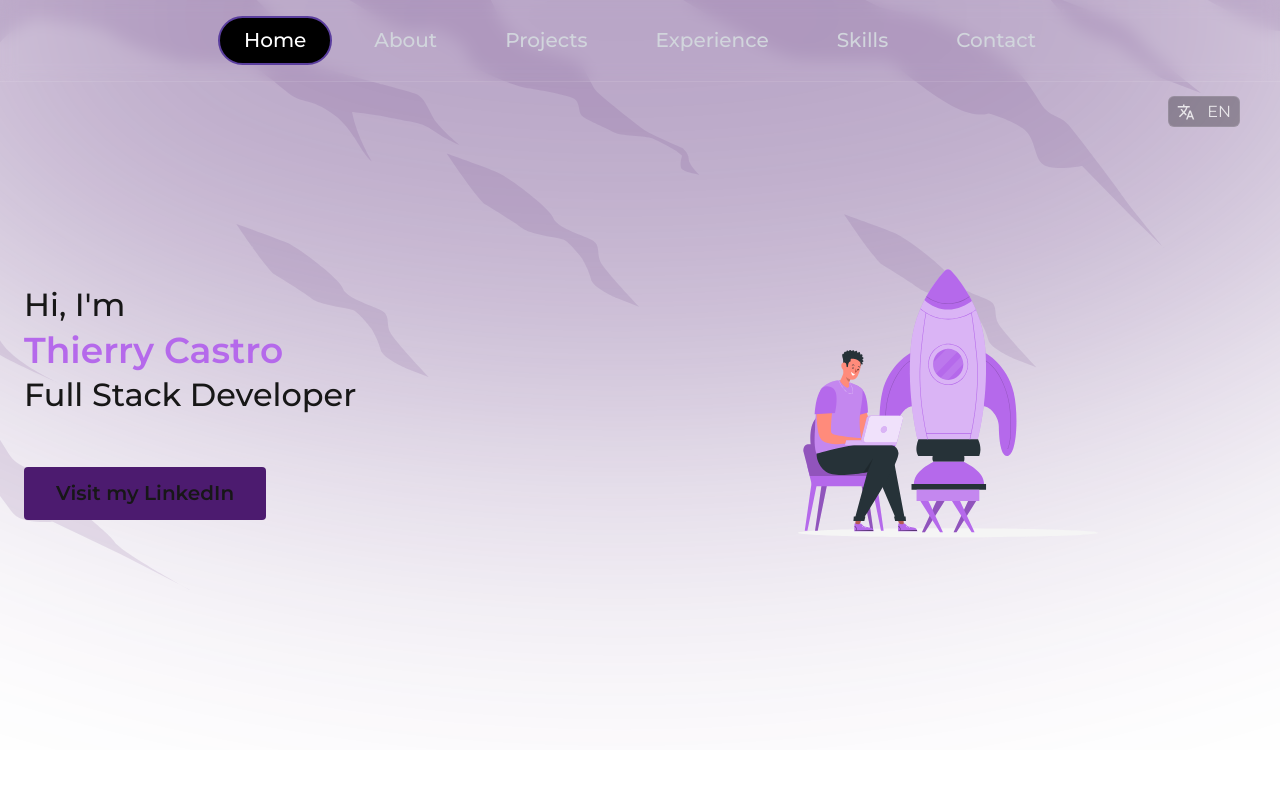
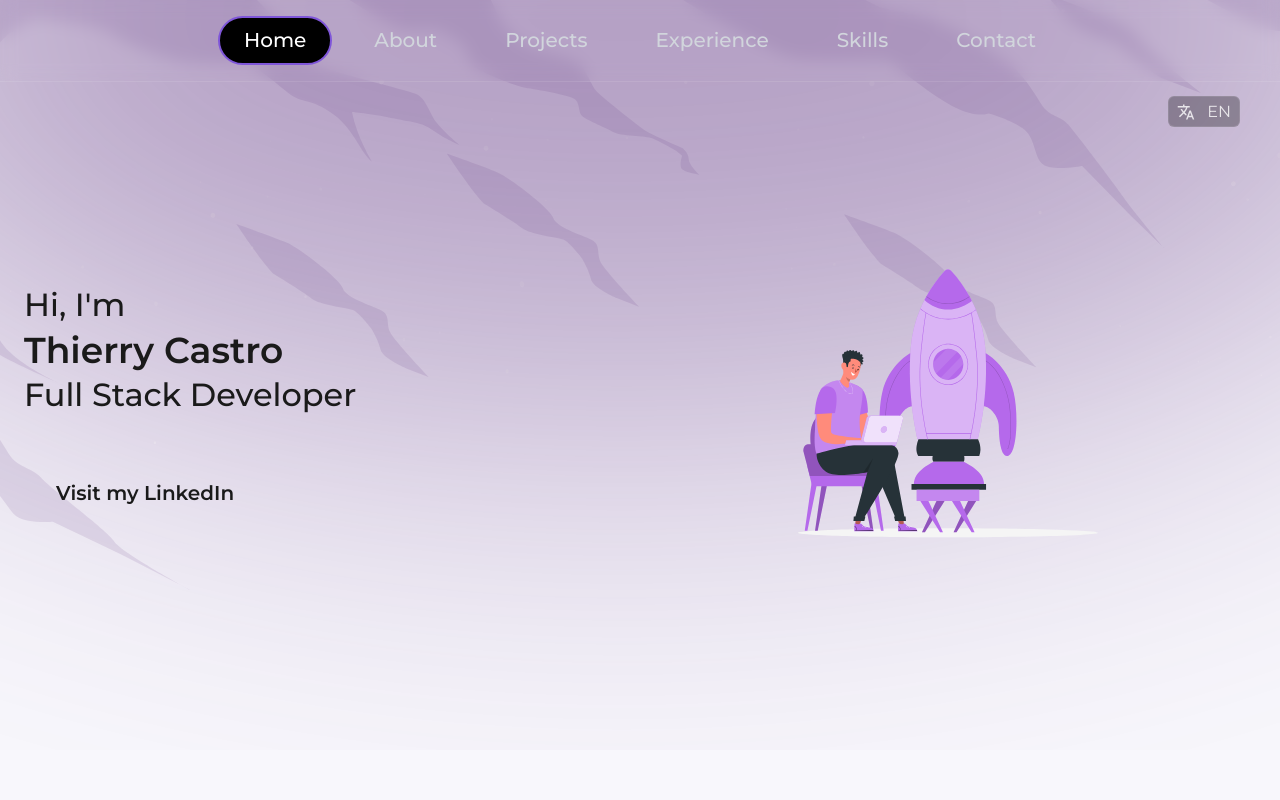
Before and after one commit to Thierrycast/thierrycastro.dev, a Next.js app: page /en in a window 1280 px wide. Shown: the top 800 px of the page. Built offline with nearby package versions, Linux system fonts and the light colour scheme.

Commit message:
style: refatoracao completa do sistema de temas no globals.css

```diff
--- a/app/globals.css
+++ b/app/globals.css
@@ -1,56 +1,150 @@
 @import "tailwindcss";
 
+/* Modo Claro */
+
 :root {
-  --background: #ffffff;
-  --foreground: #171717;
-}
+  /* Cores principais */
+  --color-background: #f8f7fc;
+  --color-foreground: #1a1a1a;
 
-@theme inline {
-  --color-background: var(--background);
-  --color-foreground: var(--foreground);
+  --color-primary: #7F56D9;
+  --color-primary-variant: #6941C6;
+  --color-primary-emphasis: #6941C6;
 
-  /* FONTES */
+  /* Cores auxiliares */
+  --color-surface: #e5e5e5;
+  --color-surface-contrast: #533699;
+  --color-neutral: #161616;
+
+  /* Cores de conteúdo */
+  --color-header: #7F56D9;
+  --color-header-item: #7F56D9;
+  --color-description: #000000;
+  --color-subtitle: #6941C6;
+
+  /* Fontes */
   --font-sans: var(--font-montserrat);
   --font-mono: var(--font-geist-mono);
 
-  /* CORES */
-  --color-primary: #5a3e9e; /* Roxo médio */
-  --color-primary-dark: #4c1b6f; /* Roxo intenso */
-  --color-primary-light: #b569eb; /* Lavanda intensa */
+  /* Tipografia */
+  --text-xs: 1rem;
+  --text-sm: 1.25rem;
+  --text-base: 1.5rem;
+  --text-lg: 2rem;
+  --text-xl: 2.5rem;
+  --text-2xl: 3rem;
+  --text-3xl: 3.5rem;
 
-  --color-neutral: #161616; /* Cinza carvão */
-  --color-neutral-light: #2e2f34; /* Cinza azulado escuro */
-  --color-neutral-dark: #1A0B2E; /* roxo escuro profundo */
-
-  --color-accent: #ff8b7b; /* Salmão claro */
-  --color-accent-dark: #ba4d3c; /* Vermelho alaranjado */
-
-  /* TIPOGRAFIA */
-  --text-xs: 1rem;       /* 16px */
-  --text-sm: 1.25rem;    /* 20px */
-  --text-base: 1.5rem;   /* 24px */
-  --text-lg: 2rem;       /* 32px */
-  --text-xl: 2.5rem;     /* 40px */
-  --text-2xl: 3rem;      /* 48px */
-  --text-3xl: 3.5rem;    /* 56px */
-
-  /* LAYOUT */
+  /* Layout */
   --max-width-2xl: 77rem;
 }
 
-@media (prefers-color-scheme: dark) {
-  :root {
-    --background: #050505;
-    --foreground: #ededed;
-  }
+/* Modo Escuro */
+html.dark {
+  --color-background: #050505;
+  --color-foreground: #f1f1f1;
+
+  --color-primary: #5a3e9e;
+  --color-primary-variant: #b569eb;
+  --color-primary-emphasis: #4c1b6f;
+
+  --color-surface: #e5e5e5;
+  --color-surface-contrast: #1A0B2E;
+  --color-neutral: #161616;
+
+  --color-header: #050505;
+  --color-header-item: #d1d5dc;
+  --color-description: #99a1af;
+  --color-subtitle: #FFFFFF;
 }
 
+/* TAILWIND */
+@theme inline {
+  --color-background: var(--color-background);
+  --color-foreground: var(--color-foreground);
+  --font-sans: var(--font-sans);
+  --font-mono: var(--font-mono);
+
+  --color-primary: var(--color-primary);
+  --color-primary-variant: var(--color-primary-variant);
+  --color-primary-emphasis: var(--color-primary-emphasis);
+
+  --color-surface: var(--color-surface);
+  --color-surface-contrast: var(--color-surface-contrast);
+  --color-neutral: var(--color-neutral);
+
+  --color-header: var(--color-header);
+  --color-header-item: var(--color-header-item);
+  --color-description: var(--color-description);
+  --color-subtitle: var(--color-subtitle);
+
+  --text-xs: var(--text-xs);
+  --text-sm: var(--text-sm);
+  --text-base: var(--text-base);
+  --text-lg: var(--text-lg);
+  --text-xl: var(--text-xl);
+  --text-2xl: var(--text-2xl);
+  --text-3xl: var(--text-3xl);
+
+  --max-width-2xl: var(--max-width-2xl);
+}
+
+/* ESTILOS GLOBAIS */
 html {
   scroll-behavior: smooth;
 }
 
+html, body {
+  transition: background-color 0.3s ease, color 0.3s ease;
+}
+
 body {
-  background: var(--background);
-  color: var(--foreground);
+  background: var(--color-background);
+  color: var(--color-foreground);
   font-family: var(--font-sans), sans-serif;
 }
+
+/* (IMAGENS E GRADIENTES) */
+
+/* Background Galaxy */
+.bg-galaxy {
+  background-image: url('/background_galaxy_light.svg');
+  background-size: cover;
+  background-position: center;
+}
+html.dark .bg-galaxy {
+  background-image: url('/background_galaxy.svg');
+}
+
+/* Foguete do HeroSection */
+.rocket {
+  background-image: url('/rocket_light.svg');
+  background-size: contain;
+  background-repeat: no-repeat;
+  background-position: center;
+  width: 300px;
+  height: 300px;
+}
+html.dark .rocket {
+  background-image: url('/rocket.svg');
+}
+
+/*  Glow dos projetos */
+.bg-project-glow {
+  background-image: url('/background_glow_light.svg');
+  background-size: cover;
+  background-position: center;
+  opacity: 0.5;
+  pointer-events: none;
+}
+html.dark .bg-project-glow {
+  background-image: url('/background_glow.svg');
+}
+
+/* 📦 Gradiente de borda reativo */
+.card-gradient-border {
+  background-image: linear-gradient(to bottom, #a278f4, #ffffff);
+}
+html.dark .card-gradient-border {
+  background-image: linear-gradient(to bottom, #964CF0, #170033);
+}
```
